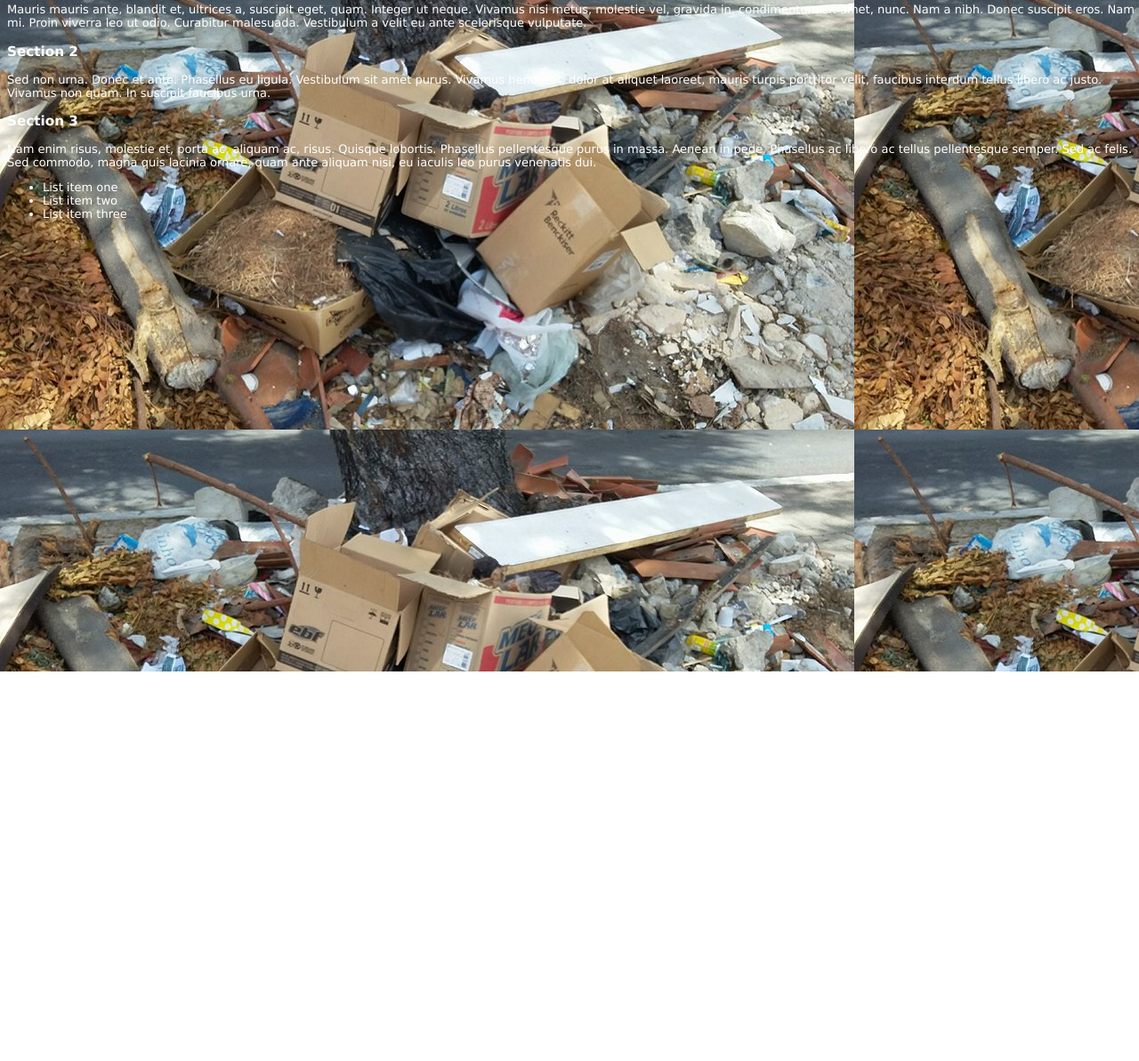
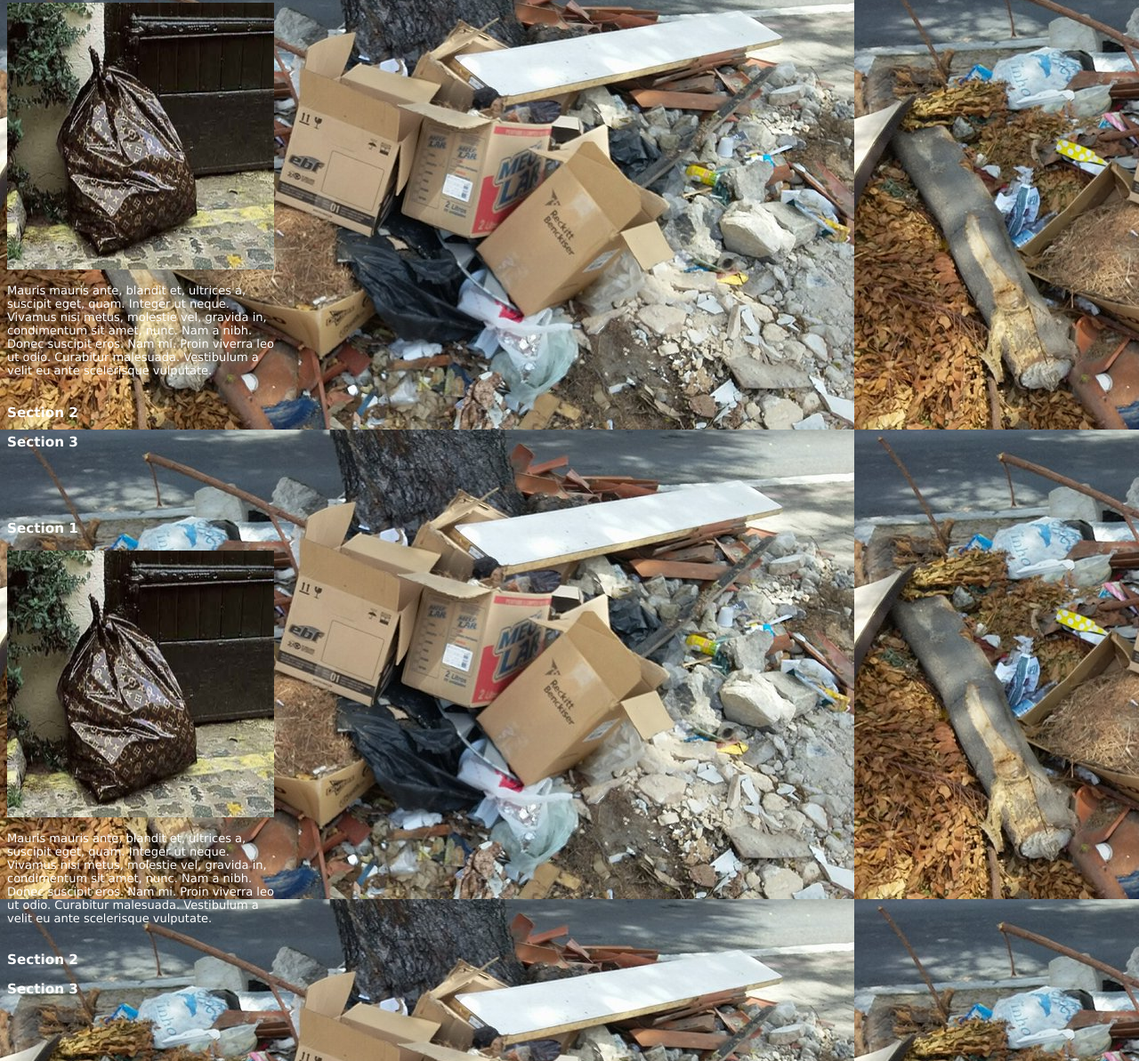
Before and after one commit to humanoumano/humanoumano.github.io, a plain HTML site: page Trabalho Final Autoração/pages/page1.html in a window 1280 px wide. Shown: the part 45-1238 px from the top of the page at 89% size. Before the commit the page ends 800 px from the top, so only its background shows below. Drawn offline with Linux system fonts and the light colour scheme; files whose address does not match are found by name.

Commit message:
atualizando

```diff
--- a/Trabalho Final Autoração/css/main.css
+++ b/Trabalho Final Autoração/css/main.css
@@ -15,18 +15,34 @@ header{
 }
 
 form{
-	margin: 300px;
+	margin: 10px;
 	text-align: center;
 
 
+}
 
-}
+
+
+
 
 
 #email{
 	padding:0px;
 	margin:10px;
 
+}
+
+img{
+
+	width: 300px;
+	height:300px;
+
+}
+
+.luxo {
+
+	width: 300px;
+	height: 600px;
 
 }
 
--- a/Trabalho Final Autoração/pages/page1.html
+++ b/Trabalho Final Autoração/pages/page1.html
@@ -5,6 +5,19 @@
 			<link rel="stylesheet" href="../css\main.css">
 			<script src="../jquery-3.2.1.min.js"></script>
 			<script src="../jquery-ui.js"></script>
+			<script>
+			  $( function() {
+				$( "#luxo" ).accordion();
+				$( "#entulho" ).accordion();
+
+
+			  } );
+
+
+
+
+
+			</script>
 
 		<head>
 
@@ -15,11 +28,12 @@
 
 			</header>
 
-			<main class="form">
+			<main class="prateleiras">
 
-			<div id="accordion">
+			<div id="luxo" class="luxo">
 			  <h3>Section 1</h3>
 			  <div>
+				<img src="../imagens/luxo.jpg" alt="entulho">
 				<p>
 				Mauris mauris ante, blandit et, ultrices a, suscipit eget, quam. Integer
 				ut neque. Vivamus nisi metus, molestie vel, gravida in, condimentum sit
@@ -29,28 +43,65 @@
 			  </div>
 			  <h3>Section 2</h3>
 			  <div>
+			  	<img src="../imagens/luxo.jpg" alt="entulho">
 				<p>
 				Sed non urna. Donec et ante. Phasellus eu ligula. Vestibulum sit amet
 				purus. Vivamus hendrerit, dolor at aliquet laoreet, mauris turpis porttitor
 				velit, faucibus interdum tellus libero ac justo. Vivamus non quam. In
 				suscipit faucibus urna.
 				</p>
+
 			  </div>
 			  <h3>Section 3</h3>
 			  <div>
+			  <img src="../imagens/luxo.jpg" alt="entulho">
 				<p>
 				Nam enim risus, molestie et, porta ac, aliquam ac, risus. Quisque lobortis.
 				Phasellus pellentesque purus in massa. Aenean in pede. Phasellus ac libero
 				ac tellus pellentesque semper. Sed ac felis. Sed commodo, magna quis
 				lacinia ornare, quam ante aliquam nisi, eu iaculis leo purus venenatis dui.
 				</p>
-				<ul>
-				  <li>List item one</li>
-				  <li>List item two</li>
-				  <li>List item three</li>
-				</ul>
+
+
 				</div>
 			  </div>
+
+			  <div id="entulho" class="luxo">
+				  <h3>Section 1</h3>
+				  <div>
+					<img src="../imagens/luxo.jpg" alt="entulho">
+					<p>
+					Mauris mauris ante, blandit et, ultrices a, suscipit eget, quam. Integer
+					ut neque. Vivamus nisi metus, molestie vel, gravida in, condimentum sit
+					amet, nunc. Nam a nibh. Donec suscipit eros. Nam mi. Proin viverra leo ut
+					odio. Curabitur malesuada. Vestibulum a velit eu ante scelerisque vulputate.
+					</p>
+				  </div>
+				  <h3>Section 2</h3>
+				  <div>
+					<img src="../imagens/luxo.jpg" alt="entulho">
+					<p>
+					Sed non urna. Donec et ante. Phasellus eu ligula. Vestibulum sit amet
+					purus. Vivamus hendrerit, dolor at aliquet laoreet, mauris turpis porttitor
+					velit, faucibus interdum tellus libero ac justo. Vivamus non quam. In
+					suscipit faucibus urna.
+					</p>
+
+				  </div>
+				  <h3>Section 3</h3>
+				  <div>
+				  <img src="../imagens/luxo.jpg" alt="entulho">
+					<p>
+					Nam enim risus, molestie et, porta ac, aliquam ac, risus. Quisque lobortis.
+					Phasellus pellentesque purus in massa. Aenean in pede. Phasellus ac libero
+					ac tellus pellentesque semper. Sed ac felis. Sed commodo, magna quis
+					lacinia ornare, quam ante aliquam nisi, eu iaculis leo purus venenatis dui.
+					</p>
+
+
+				</div>
+			  </div>
+
 
 
 			<main>
```
Also changed, not shown: Trabalho Final Autoração/imagens/entulho1.jpg (renamed from Trabalho Final Autoração/css/entulho1.jpg), Trabalho Final Autoração/imagens/luxo.jpg (added).
